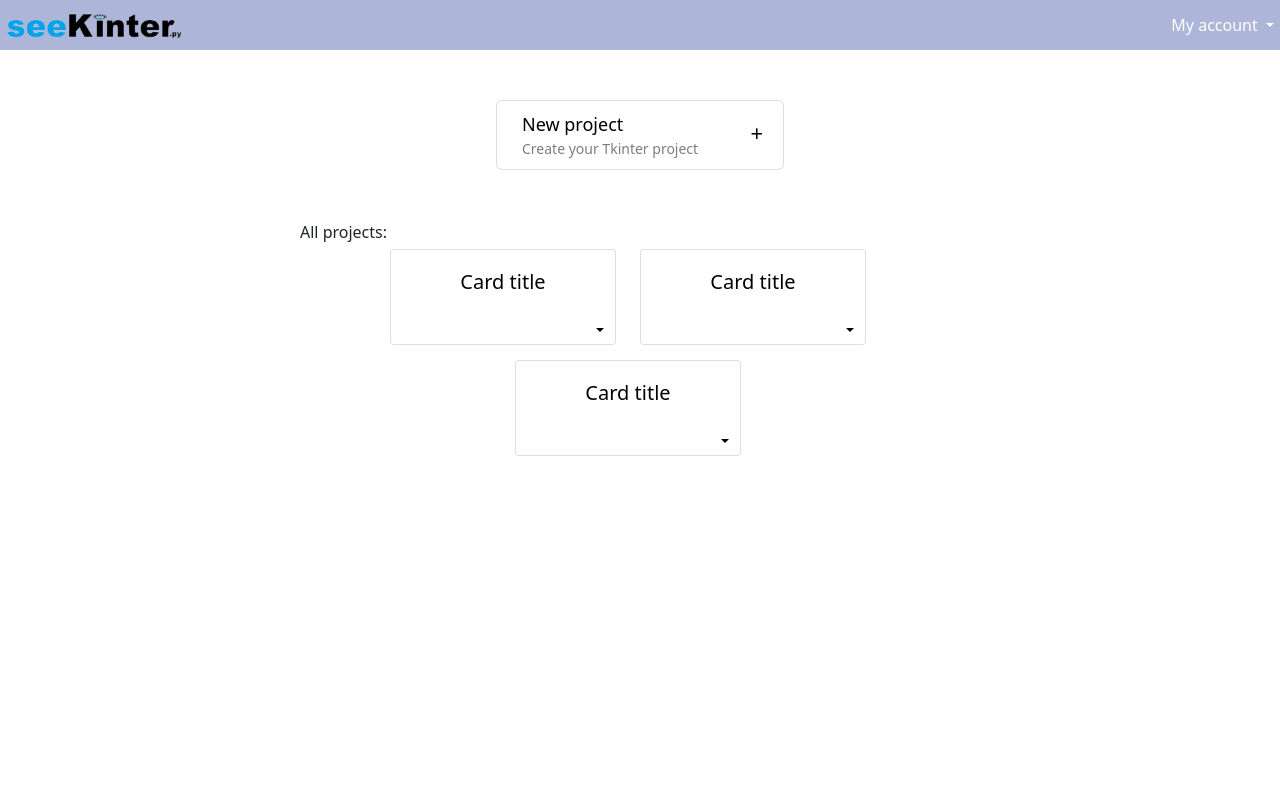
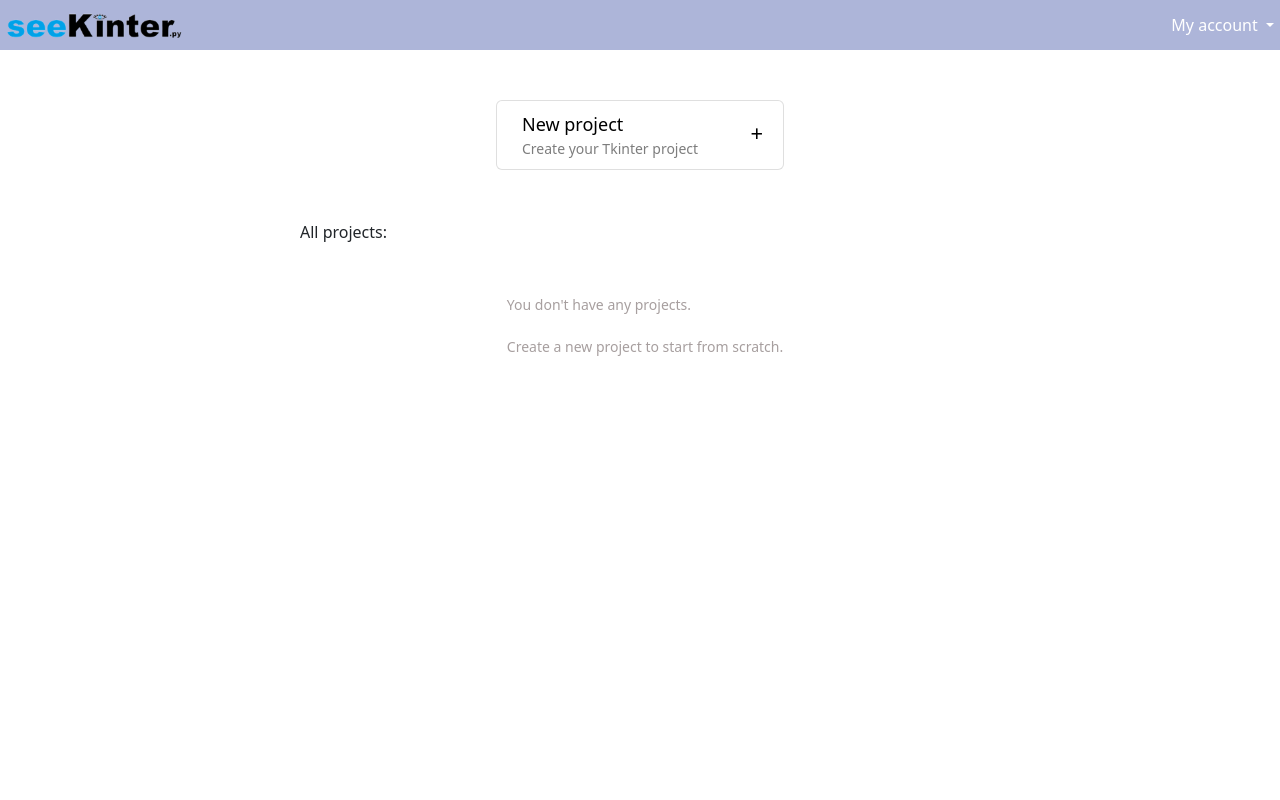
Before and after one commit to husnain106/seeKinter, a Django app: template LoginPage/Webapp/accounts/templates/accounts/myprojects.html in a window 1280 px wide. Run offline with Django 4.2, Linux system fonts and the light colour scheme; the template is opened without the code that fills it, so the values that code supplies are empty; some libraries are stand-ins or nearby versions.

Commit message:
add more functions to home page

```diff
--- a/LoginPage/Webapp/accounts/templates/accounts/myprojects.html
+++ b/LoginPage/Webapp/accounts/templates/accounts/myprojects.html
@@ -15,6 +15,10 @@
 
 
     <style>
+
+      html, body, #outer-container {
+        height: 100%;
+      }
 
       .navbar {
         padding: 0;
@@ -159,11 +163,22 @@
         width: 14rem;
       }
 
-      h5 {
+      .pojcet-title {
+        background: none;
+        outline: none;
+        border: none;
         text-align: center;
+        width: 180px;
+        height: 32px;
+        font-family: 'Segoe UI', Tahoma, Geneva, Verdana, sans-serif;
+        font-size: 20px;
+        font-weight: 500;
+        margin-left: 19px;
       }
 
-
+      .pojcet-title:hover {
+        cursor: pointer;
+      }
 
       .project-dropdown {
         margin-right: 5px;
@@ -191,10 +206,21 @@
         cursor: pointer;
       }
 
+      .empty {
+        color: rgb(167, 159, 159);
+        font-size: 14px;
+        margin-top: 50px;
+        margin-left: 10px;
+      }
+
     </style>
+
+
   </head>
 
+
   <body>
+    <div id="outer-container">
     <!-- nav bar -->
     <nav class="navbar">
       <div class="container-fluid">
@@ -245,10 +271,10 @@
     <div class="project-view">
 
       <!-- projects -->
-      <div class="card project-card">
+      <!-- <div class="card project-card">
         <a href="#" class="user-project-link">
           <div class="card-body">
-            <h5 class="card-title">Card title</h5>
+            <input class="pojcet-title" id="title1" value="Card title" disabled>
           </div>
         </a>
 
@@ -259,18 +285,18 @@
             <li><a class="dropdown-item project-item" href="../help" target="_self">Open</a></li>
             <li><a class="dropdown-item project-item" href="../help" target="_blank">Open in new tab</a></li>
             <li><hr class="dropdown-divider"></li>
-            <li class="dropdown-item project-item" href="#">Rename</li>
+            <li class="dropdown-item project-item" type ="button" id="rename1" value="1" onclick="rename_projects(value)">Rename</li>
             <li class="dropdown-item project-item" href="#">Duplicate</li>
             <li class="dropdown-item project-item" href="#">Delete</li>
           </ul>
         </div>
-      </div>
+      </div> -->
 
       <!-- other projects -->
-      <div class="card project-card">
+      <!-- <div class="card project-card">
         <a href="#" class="user-project-link">
           <div class="card-body">
-            <h5 class="card-title">Card title</h5>
+            <input class="pojcet-title" id="title2" value="Card title" disabled>
           </div>
         </a>
 
@@ -278,10 +304,10 @@
           <button class="dropdown-toggle project-dropdown" type="button" id="projectDropdown1" data-toggle="dropdown" aria-haspopup="true" aria-expanded="false">
           </button>
           <ul class="dropdown-menu project-menu" aria-labelledby="projectDropdown1">
-            <li><a class="dropdown-item project-item" href="#" target="_self">Open</a></li>
-            <li><a class="dropdown-item project-item" href="#" target="_blank">Open in new tab</a></li>
+            <li><a class="dropdown-item project-item" href="../help" target="_self">Open</a></li>
+            <li><a class="dropdown-item project-item" href="../help" target="_blank">Open in new tab</a></li>
             <li><hr class="dropdown-divider"></li>
-            <li class="dropdown-item project-item" href="#">Rename</li>
+            <li class="dropdown-item project-item" type ="button" id="rename1" value="2" onclick="rename_projects(value)">Rename</li>
             <li class="dropdown-item project-item" href="#">Duplicate</li>
             <li class="dropdown-item project-item" href="#">Delete</li>
           </ul>
@@ -292,7 +318,7 @@
       <div class="card project-card">
         <a href="#" class="user-project-link">
           <div class="card-body">
-            <h5 class="card-title">Card title</h5>
+            <input class="pojcet-title" id="title3" value="Card title" disabled>
           </div>
         </a>
 
@@ -300,15 +326,50 @@
           <button class="dropdown-toggle project-dropdown" type="button" id="projectDropdown1" data-toggle="dropdown" aria-haspopup="true" aria-expanded="false">
           </button>
           <ul class="dropdown-menu project-menu" aria-labelledby="projectDropdown1">
-            <li><a class="dropdown-item project-item" href="#" target="_self">Open</a></li>
-            <li><a class="dropdown-item project-item" href="#" target="_blank">Open in new tab</a></li>
+            <li><a class="dropdown-item project-item" href="../help" target="_self">Open</a></li>
+            <li><a class="dropdown-item project-item" href="../help" target="_blank">Open in new tab</a></li>
             <li><hr class="dropdown-divider"></li>
-            <li class="dropdown-item project-item" href="#">Rename</li>
+            <li class="dropdown-item project-item" type ="button" id="rename3" value="3" onclick="rename_projects(value)">Rename</li>
+            <li class="dropdown-item project-item" href="#">Duplicate</li>
+            <li class="dropdown-item project-item" href="#">Delete</li>
+          </ul>
+        </div>
+      </div> -->
+
+
+      {% for item in userprojects %}
+
+      <div class="card project-card">
+        <a href="#" class="user-project-link">
+          <div class="card-body">
+            <input disabled class="pojcet-title" id="title{{item.id}}" value={{item.name}}>
+          </div>
+        </a>
+
+        <div class="dropdown">
+          <button class="dropdown-toggle project-dropdown" type="button" id="projectDropdown1" data-toggle="dropdown" aria-haspopup="true" aria-expanded="false">
+          </button>
+          <ul class="dropdown-menu project-menu" aria-labelledby="projectDropdown1">
+            <li><a class="dropdown-item project-item" href="../help" target="_self">Open</a></li>
+            <li><a class="dropdown-item project-item" href="../help" target="_blank">Open in new tab</a></li>
+            <li><hr class="dropdown-divider"></li>
+            <li class="dropdown-item project-item" type ="button" id="rename{{item.id}}" value={{item.id}} onclick="rename_projects(value)">Rename</li>
             <li class="dropdown-item project-item" href="#">Duplicate</li>
             <li class="dropdown-item project-item" href="#">Delete</li>
           </ul>
         </div>
       </div>
+
+      {% empty %}
+
+      <div class="empty">
+        <div>You don't have any projects.</div><br>
+        <div>Create a new project to start from scratch.</div>
+      </div>
+
+      {% endfor %}
+
+
 
     </div>
 
@@ -316,32 +377,12 @@
 
 
 
+    <!-- users projects -->
 
 
 
-
-
-
-
-    <!-- users projects -->
-
-    <!-- {% for item in list %}
-    <div class="card" style="width: 18rem">
-      <img src="..." class="card-img-top" alt="..." />
-      <div class="card-body">
-        <h5 class="card-title">Card title</h5>
-        <p class="card-text">
-          Some quick example text to build on the card title and make up the
-          bulk of the card's content.
-        </p>
-        <a href="#" class="btn btn-primary">Go somewhere</a>
-      </div>
-
-    {% empty %}
-    <div></div>
-    {% endfor %} -->
-
     </div>
+  </div>
 
     <script
     src="https://cdn.jsdelivr.net/npm/bootstrap@5.1.3/dist/js/bootstrap.bundle.min.js"
@@ -350,5 +391,42 @@
     <script src="https://code.jquery.com/jquery-3.2.1.slim.min.js" integrity="sha384-KJ3o2DKtIkvYIK3UENzmM7KCkRr/rE9/Qpg6aAZGJwFDMVNA/GpGFF93hXpG5KkN" crossorigin="anonymous"></script>
     <script src="https://cdn.jsdelivr.net/npm/popper.js@1.12.9/dist/umd/popper.min.js" integrity="sha384-ApNbgh9B+Y1QKtv3Rn7W3mgPxhU9K/ScQsAP7hUibX39j7fakFPskvXusvfa0b4Q" crossorigin="anonymous"></script>
     <script src="https://cdn.jsdelivr.net/npm/bootstrap@4.0.0/dist/js/bootstrap.min.js" integrity="sha384-JZR6Spejh4U02d8jOt6vLEHfe/JQGiRRSQQxSfFWpi1MquVdAyjUar5+76PVCmYl" crossorigin="anonymous"></script>
+
+
+    <script type="text/javascript">
+      function rename_projects(id) {
+        console.log(id);
+
+        var cardName = document.getElementById("title" + id);
+        console.log(cardName);
+        cardName.disabled="";
+        cardName.focus();
+
+        function save_name(id) {
+
+          var outer = document.getElementById('outer-container')
+            outer.addEventListener("click", handler1, false);
+            function handler1(e) {
+              var cardName = document.getElementById('title' + id)
+              if(e.target != cardName) {
+                console.log('You clicked outside');
+                cardName.disabled="disabled";
+                outer.removeEventListener("click", handler1, false);
+
+              } else {
+                // pass
+              }
+            }
+        }
+
+        setTimeout(function () {
+          save_name(id);
+        }, 500);
+
+      }
+
+    </script>
+
+
   </body>
 </html>
```
